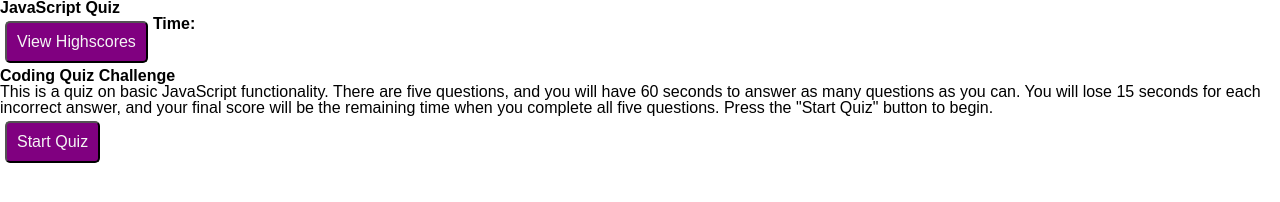
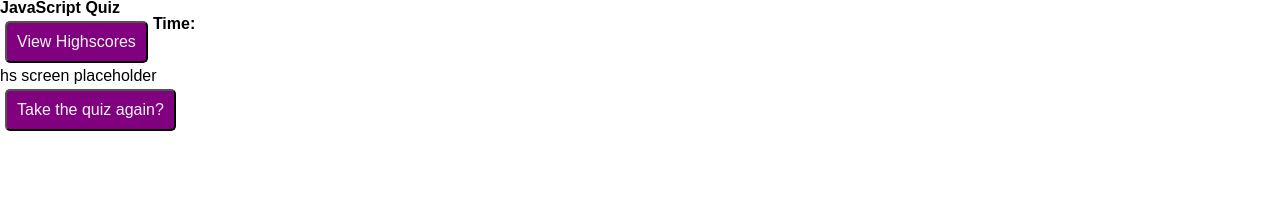
Before and after one commit to eschindev/js-quiz, a plain HTML site: page index.html in a window 1280 px wide. Both pictures are taken after a click on the button "View Highscores". Drawn offline with Linux system fonts and the light colour scheme.

Commit message:
fixed screen change to high scores, saving scores to localStorage

```diff
--- a/assets/js/script.js
+++ b/assets/js/script.js
@@ -1,10 +1,12 @@
-
 var timeLeft;
+var initialsScore;
 var timer;
 var quizArea;
 var startScreen;
 var endScreen;
+var hsButton;
 var hsScreen;
+var playAgainButton;
 var startButton;
 var quizContent;
 var currentQuestion;
@@ -20,41 +22,50 @@ var answer3;
 var answer4;
 
 window.onload = function() {
-    var timeLeft;
-    var timer = document.getElementById("timer");
-    var quizArea = document.getElementById("quiz-area");
-    var startScreen = document.getElementById("start-screen");
-    var endScreen = document.getElementById("end-screen");
-    var hsScreen = document.getElementById("hs-screen");
-    var startButton = document.getElementById("start-button");
+    hsButton = document.getElementById("hs-button");
+    hsButton.addEventListener("click", quiz.showHS);
+    timer = document.getElementById("timer");
+    quizArea = document.getElementById("quiz-area");
+    startScreen = document.getElementById("start-screen");
+    endScreen = document.getElementById("end-screen");
+    hsScreen = document.getElementById("hs-screen");
+    playAgainButton = document.getElementById("play-again-button");
+    playAgainButton.addEventListener("click", quiz.startQuiz);
+    startButton = document.getElementById("start-button");
     startButton.addEventListener("click", quiz.startQuiz);
-    var question = document.getElementById("question");
-    var answer1 = document.getElementById("answer-button-1");
+    question = document.getElementById("question");
+    answer1 = document.getElementById("answer-button-1");
     answer1.addEventListener("click", function() {
         quiz.checkAnswer(parseInt(answer1.dataset.question))
     });
-    var answer2 = document.getElementById("answer-button-2");
+    answer2 = document.getElementById("answer-button-2");
     answer2.addEventListener("click", function() {
         quiz.checkAnswer(parseInt(answer2.dataset.question))
     });
-    var answer3 = document.getElementById("answer-button-3");
+    answer3 = document.getElementById("answer-button-3");
     answer3.addEventListener("click", function() {
         quiz.checkAnswer(parseInt(answer3.dataset.question))
     });
-    var answer4 = document.getElementById("answer-button-4");
+    answer4 = document.getElementById("answer-button-4");
     answer4.addEventListener("click", function() {
         quiz.checkAnswer(parseInt(answer4.dataset.question))
     });
-    var question1 = ["question1", "wrong1", "wrong2", "wrong3", "correctAnswer", "correctAnswer"];
-    var question2 = ["question2", "wrong1", "wrong2", "wrong3", "correctAnswer", "correctAnswer"];
-    var question3 = ["question3", "wrong1", "wrong2", "wrong3", "correctAnswer", "correctAnswer"];
-    var question4 = ["question4", "wrong1", "wrong2", "wrong3", "correctAnswer", "correctAnswer"];
-    var question5 = ["question5", "wrong1", "wrong2", "wrong3", "correctAnswer", "correctAnswer"];
-    var quizContent = [question1, question2, question3, question4, question5];
-    var form = document.querySelector('form');
+    question1 = ["question1", "wrong1", "wrong2", "wrong3", "correctAnswer", "correctAnswer"];
+    question2 = ["question2", "wrong1", "wrong2", "wrong3", "correctAnswer", "correctAnswer"];
+    question3 = ["question3", "wrong1", "wrong2", "wrong3", "correctAnswer", "correctAnswer"];
+    question4 = ["question4", "wrong1", "wrong2", "wrong3", "correctAnswer", "correctAnswer"];
+    question5 = ["question5", "wrong1", "wrong2", "wrong3", "correctAnswer", "correctAnswer"];
+    quizContent = [question1, question2, question3, question4, question5];
+    form = document.querySelector('form');
     form.addEventListener('submit', function(event) {
         event.preventDefault();
-        // Your code here
+        initialsScore = {
+            initials: document.getElementById("initials").value,
+            score: timeLeft
+        }
+        localStorage.setItem(Date.now().toString(), JSON.stringify(initialsScore));
+        console.log(JSON.stringify(initialsScore));
+        quiz.showHS();
     });
 }
 
--- a/index.html
+++ b/index.html
@@ -48,7 +48,8 @@
         </form>
     </div>
     <div id="hs-screen">
-
+        <p>hs screen placeholder</p>
+        <button id="play-again-button">Take the quiz again?</button>
     </div>
   </body>
 </html>
```
